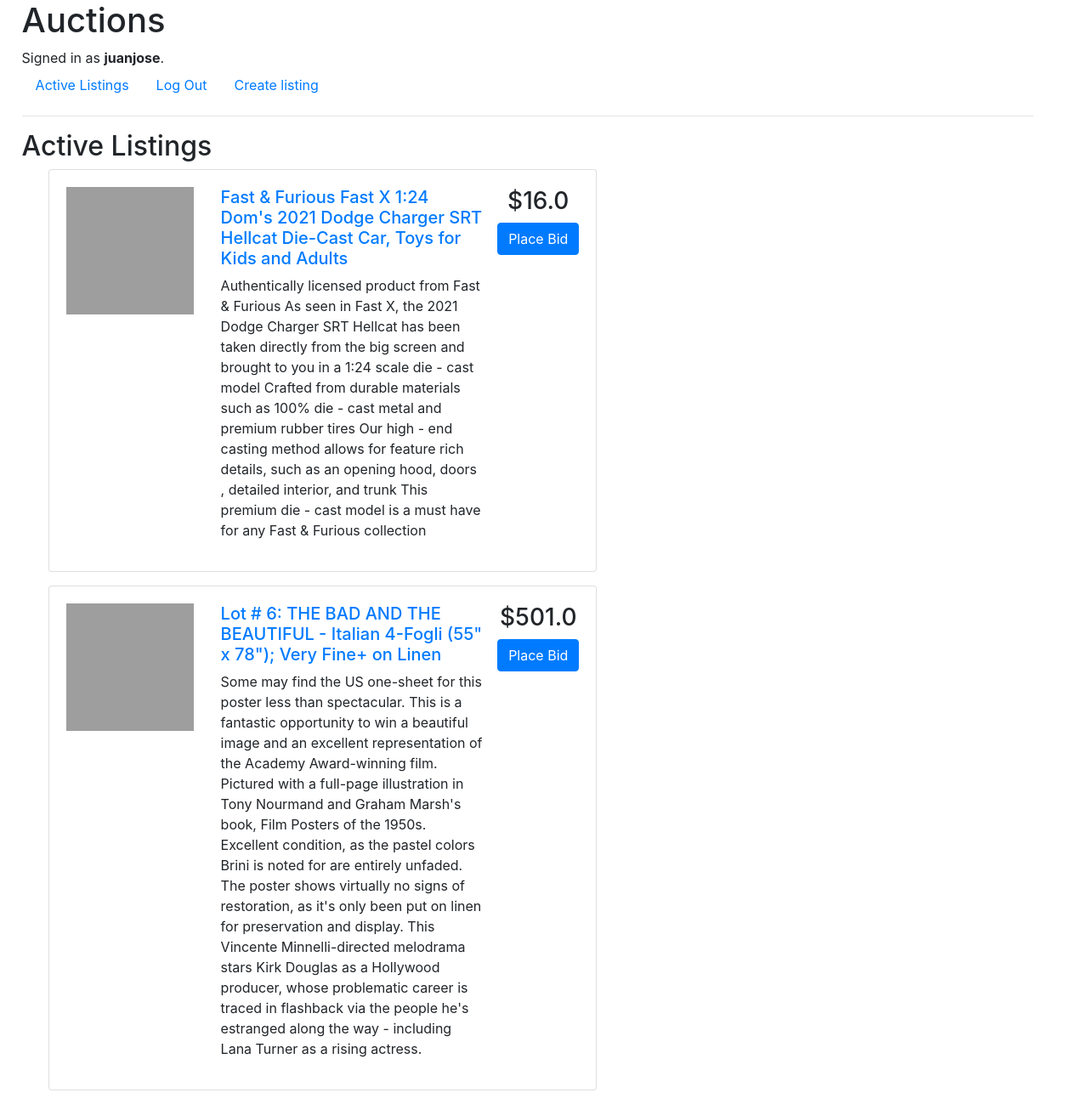
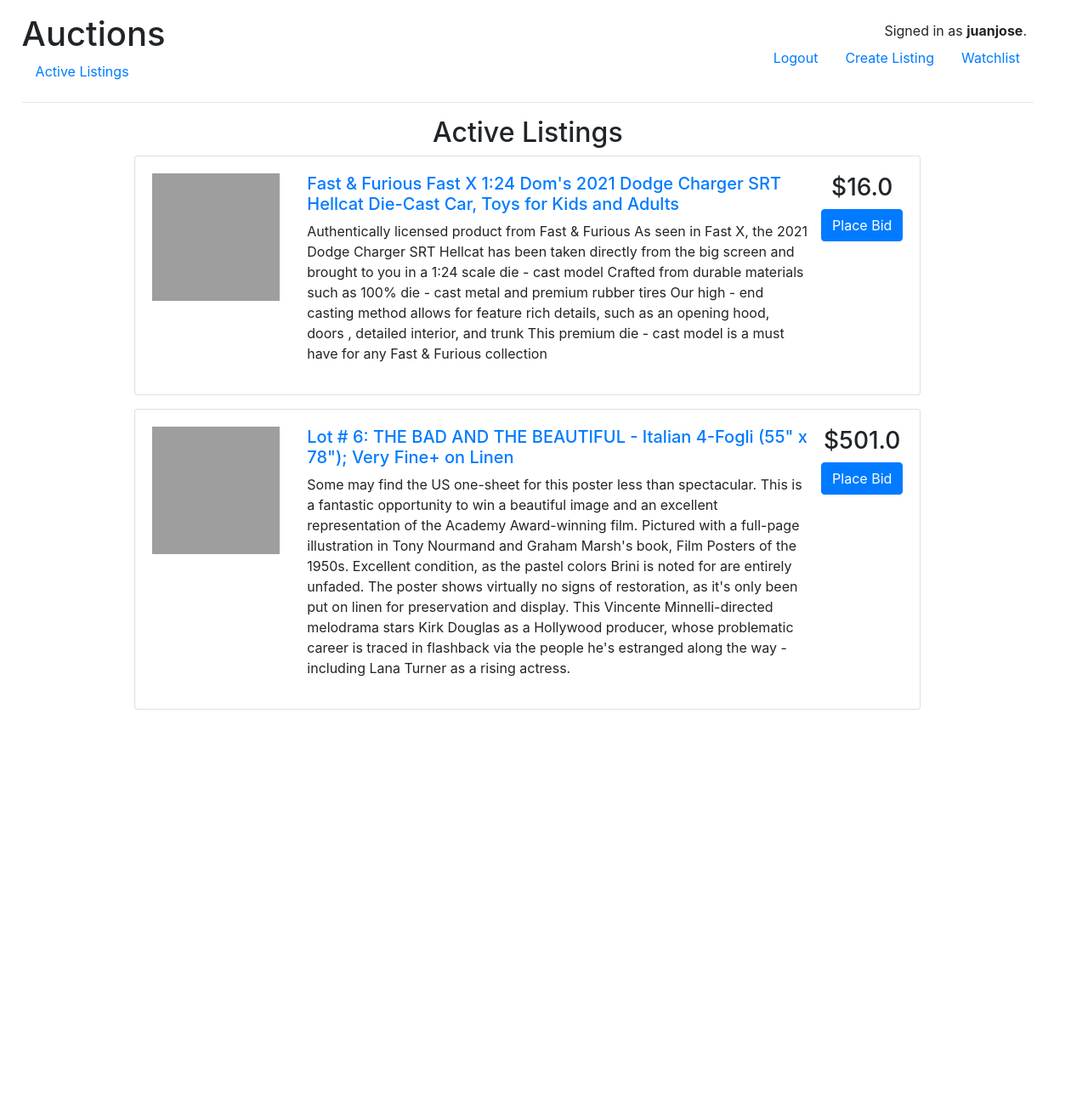
Before and after one commit to juan-jose-bit/auctions-web-app, a Django app: page / in a window 1280 px wide. Shown: the whole page at 85% size. After the commit the page ends 835 px from the top, so only its background shows below. Run offline with Django 3.2, Linux system fonts and the light colour scheme; a user stored in the database is signed in; data comes from the database, SQL or seed files in the repository; both versions use the stored data as it was after the commit; some libraries are stand-ins or nearby versions; grey boxes are pictures that could not be loaded.

Commit message:
change of l layout template

```diff
--- a/auctions/templates/auctions/index.html
+++ b/auctions/templates/auctions/index.html
@@ -2,13 +2,14 @@
 {% load static %}
 
 {% block body %}
-    <div class="container justify-content-center mt-0 mb-0"></div>
-        <h2>Active Listings</h2>
+    <div class="row justify-content-center">
+        <div class = "col col-12 text-center"> <h2>Active Listings</h2> </div>
+        <div class = "col col-lg-10 col-md-12">
             {% for lis in listings %}
                 <div class = "row ml-3 mr-3 mb-3">
-            <div class="col col-lg-7 col-md-5">
+                    <div class="col">
                         <div class = "card card-body">
-                <div class = "media align-items-center align-items-lg-start text-lg-left">
+                            <div class = "media align-items-center align-items-lg-start">
                                 <div class="mr-2 mb-3">
                                     {% if lis.photo %}
                                         <img src="{{lis.photo}}" width="150" height="150" alt="">
@@ -37,5 +38,6 @@
             {% empty %}
                 <p>No Listings.</p>
             {% endfor %}
+        </div>
     </dv>
 {% endblock %}
--- a/auctions/templates/auctions/layout.html
+++ b/auctions/templates/auctions/layout.html
@@ -8,26 +8,14 @@
         <link href="{% static 'auctions/styles.css' %}" rel="stylesheet">
     </head>
     <body>
-        <h1>Auctions</h1>
-        <div>
-            {% if user.is_authenticated %}
-                Signed in as <strong>{{ user.username }}</strong>.
-            {% else %}
-                Not signed in.
-            {% endif %}
-        </div>
+        <div class = "row justify-content-between">
+            <div class = "col col-lg-4 mt-3">
+                <h1 class = "mb-0">Auctions</h1>
                 <ul class="nav">
                     <li class="nav-item">
                         <a class="nav-link" href="{% url 'index' %}">Active Listings</a>
                     </li>
-            {% if user.is_authenticated %}
-                <li class="nav-item">
-                    <a class="nav-link" href="{% url 'logout' %}">Log Out</a>
-                </li>
-                <li class="nav-item">
-                    <a class="nav-link" href="{% url 'listing' %}">Create listing</a>
-                </li>
-            {% else %}
+                    {% if not user.is_authenticated %}
                         <li class="nav-item">
                             <a class="nav-link" href="{% url 'login' %}">Log In</a>
                         </li>
@@ -36,7 +24,31 @@
                         </li>
                     {% endif %}
                 </ul>
+            </div>
+            <div class = "col col-auto">
+                <div class = "float-rigth mt-4">
+                    {% if user.is_authenticated %}
+                        <p class = "text-right mb-0 mr-2">Signed in as <strong>{{ user.username }}</strong>.</p>
+                        <ul class = "nav">
+                            <li class = "nav-item">
+                                <a class="nav-link" href = "{% url 'logout' %}">Logout</a>
+                            </li>
+                            <li class = "nav-item">
+                                <a class="nav-link" href = "{% url 'listing' %}">Create Listing</a>
+                            </li>
+                            <li class = "nav-item">
+                                <a class="nav-link" href = "#">Watchlist</a>
+                            </li>
+                        </ul>
+                    {% else %}
+                        Not signed in.
+                    {% endif %}
+
+                </div>
+            </div>
+        </div>
         <hr>
+
         {% block body %}
         {% endblock %}
     </body>
--- a/auctions/views.py
+++ b/auctions/views.py
@@ -54,17 +54,17 @@ class CommentForm(forms.Form):
                                                         "placeholder":"What do you think?",
                                                         "rows":"5"}))
 
+#index view
 def index(request):
     listings = Listing.objects.annotate(max_price = Max("bids__bid_amount"))
     return render(request, "auctions/index.html",context={"listings":listings})
 
 
+#login view
 def login_view(request):
     if request.method == 'POST':
         form = LoginForm(request.POST)
         if form.is_valid():
-            # username = request.POST['username']
-            # password = request.POST['password']
             username = form.cleaned_data['username']
             password = form.cleaned_data['password']
             user = authenticate(request, username = username, password = password)
@@ -238,4 +238,4 @@ def listing_view(request,item):
     # if the user is not authenticated
     else:
         bid_form = BidForm()
-        return render(request,"auctions/item.html",context = {"bid_form":bid_form,"bid":curr_bid})
+        return render(request,"auctions/item.html",context = {"bid_form":bid_form,"bid":curr_bid,"active":lis.active})
```
Also changed, not shown: auctions/templates/auctions/item.html (+14 -4 lines), db.sqlite3. Lines whose indentation alone changed are shown as unchanged.
